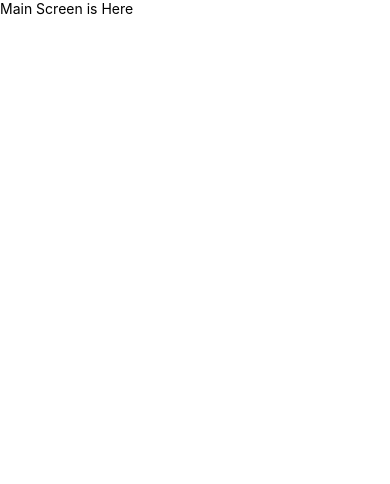
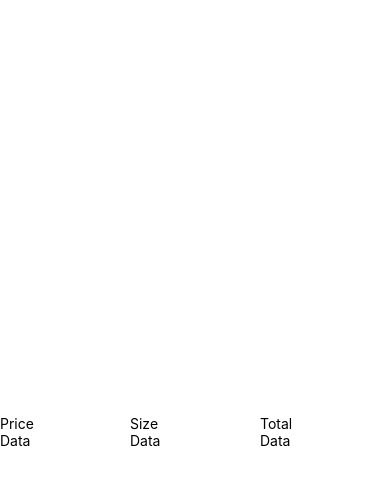
Before and after one commit to kevintamarus/kevin-Jan-2, a React Native app: screen / in a window 390 px wide. Shown: the top 484 px of the page. Built offline with nearby package versions, Linux system fonts and the light colour scheme; no server answers.

Commit message:
placeholder table and websocket setup

```diff
--- /dev/null
+++ b/src/helpers/package.json
@@ -0,0 +1,3 @@
+{
+  "name": "helpers"
+}
--- /dev/null
+++ b/src/helpers/sockets.tsx
@@ -0,0 +1,21 @@
+const defaultUrl = 'wss://www.cryptofacilities.com/ws/v1';
+
+export const getData = (body: object) => {
+  const socket = new WebSocket(defaultUrl);
+  socket.onopen = () => {
+    socket.send(JSON.stringify(body));
+  };
+
+  socket.onmessage = (e) => {
+    // a message was received
+    console.log('data', e.data);
+    // return 'here you go';
+    // return e.data;
+  };
+
+  socket.onerror = (e) => {
+    // an error occurred
+    console.log('error', e);
+    return 'error';
+  };
+};
--- a/src/screens/Main/index.tsx
+++ b/src/screens/Main/index.tsx
@@ -1,8 +1,53 @@
-import React, {FunctionComponent} from 'react';
-import {Text} from 'react-native';
+import {getData} from 'helpers/sockets';
+import React, {FunctionComponent, useEffect} from 'react';
+import {StyleSheet, Text, View} from 'react-native';
 
 const Main: FunctionComponent = () => {
-  return <Text>Main Screen is Here</Text>;
+  useEffect(() => {
+    handleGetData();
+  }, []);
+
+  const handleGetData = async () => {
+    const body = {
+      event: 'subscribe',
+      feed: 'book_ui_1',
+      product_ids: ['PI_XBTUSD'],
+    };
+    const data = getData(body);
+    console.log('data in main', data);
+  };
+
+  const renderRow = (item, i) => {
+    return (
+      <View style={styles.row} key={i}>
+        <Text>{item}</Text>
+        <Text>Data</Text>
+      </View>
+    );
+  };
+
+  const data = ['Price', 'Size', 'Total'];
+  return (
+    <View style={styles.container}>
+      {data.map((item, i) => {
+        // This will render a row for each data element.
+        return renderRow(item, i);
+      })}
+    </View>
+  );
 };
 
+const styles = StyleSheet.create({
+  container: {
+    marginTop: 20,
+    flex: 1,
+    alignItems: 'center',
+    justifyContent: 'center',
+    flexDirection: 'row',
+  },
+  row: {
+    flex: 1,
+  },
+});
+
 export default Main;
```
